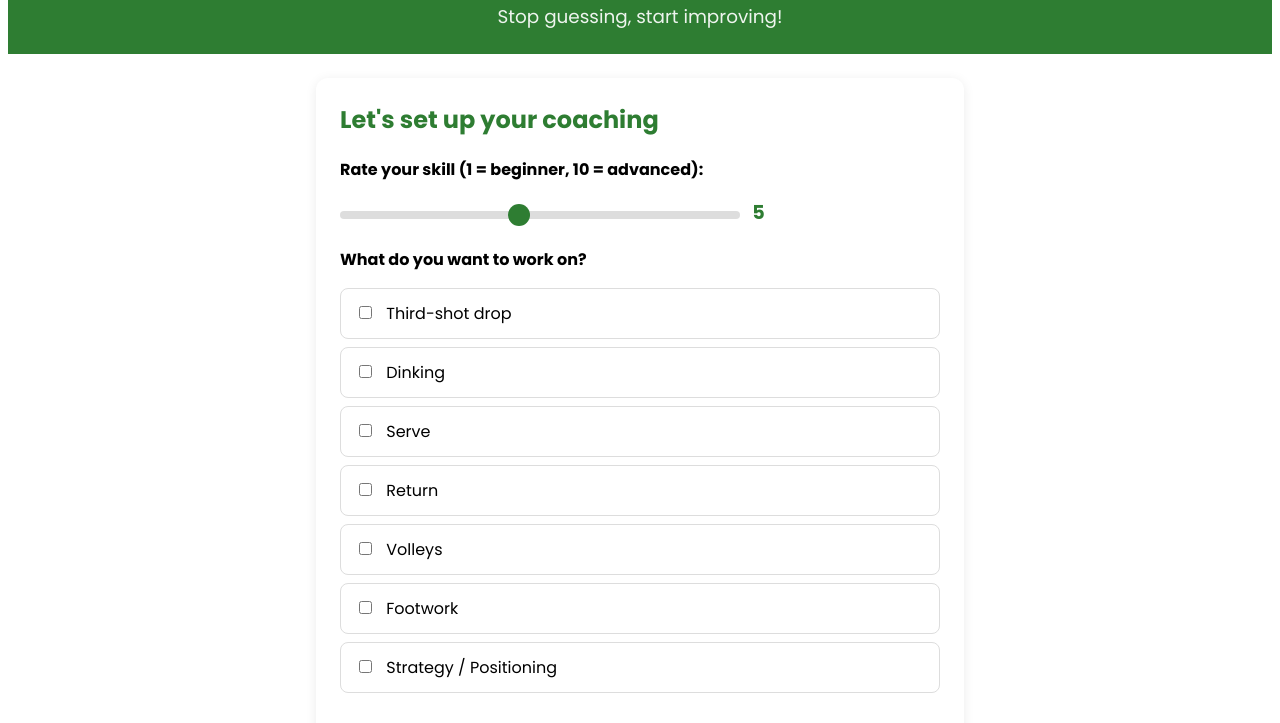
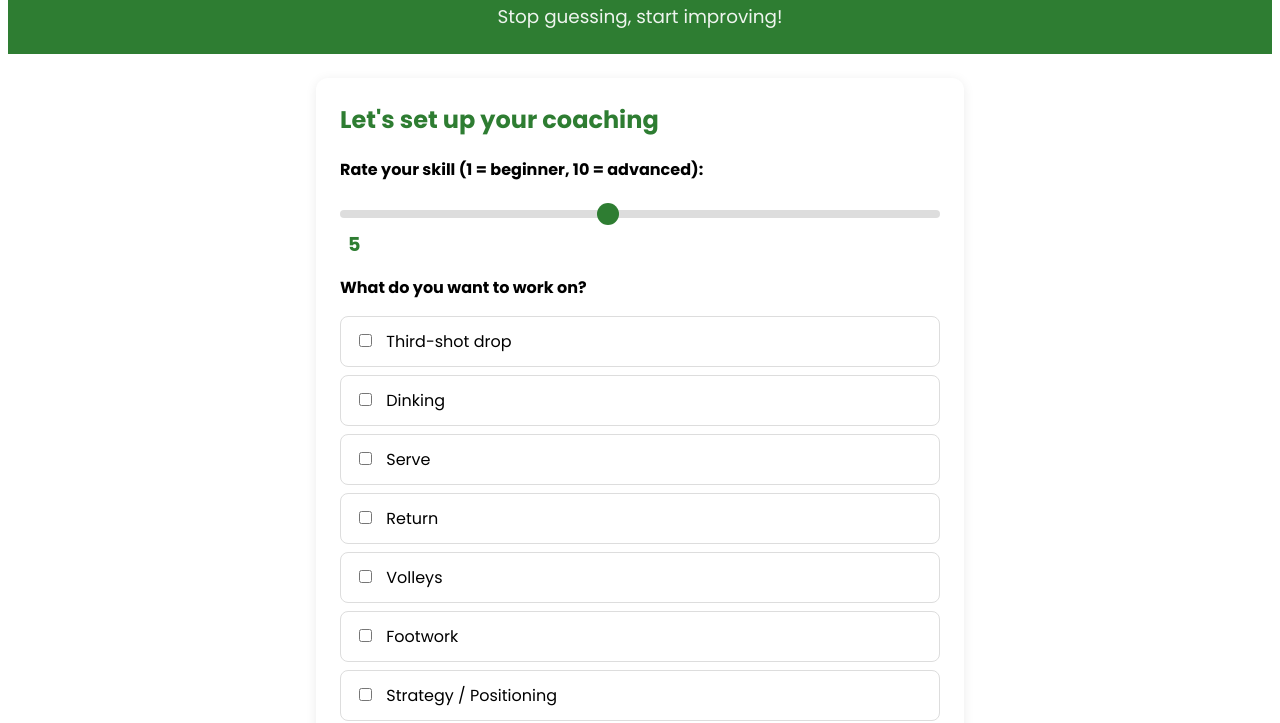
Before and after one commit to AryanG41/omnipickle, a plain HTML site: page index.html in a window 1280 px wide. Shown: the part 102-825 px from the top of the page. Drawn offline with Linux system fonts and the light colour scheme.

Commit message:
same as below

```diff
--- a/onboarding.js
+++ b/onboarding.js
@@ -16,7 +16,7 @@ function renderOnboarding() {
     <h2>Let's set up your coaching</h2>
 
     <p><strong>Rate your skill (1 = beginner, 10 = advanced):</strong></p>
-    <input type="range" id="skill" min="1" max="10" step="0.5" value="5" style="width: 400px;">
+    <input type="range" id="skill" min="1" max="10" step="0.5" value="5">
     <span id="skillValue">5</span>
 
     <p><strong>What do you want to work on?</strong></p>
--- a/style.css
+++ b/style.css
@@ -1,4 +1,3 @@
-
 box-sizing: border-box;
 body {
   font-family: system-ui, sans-serif;
```
